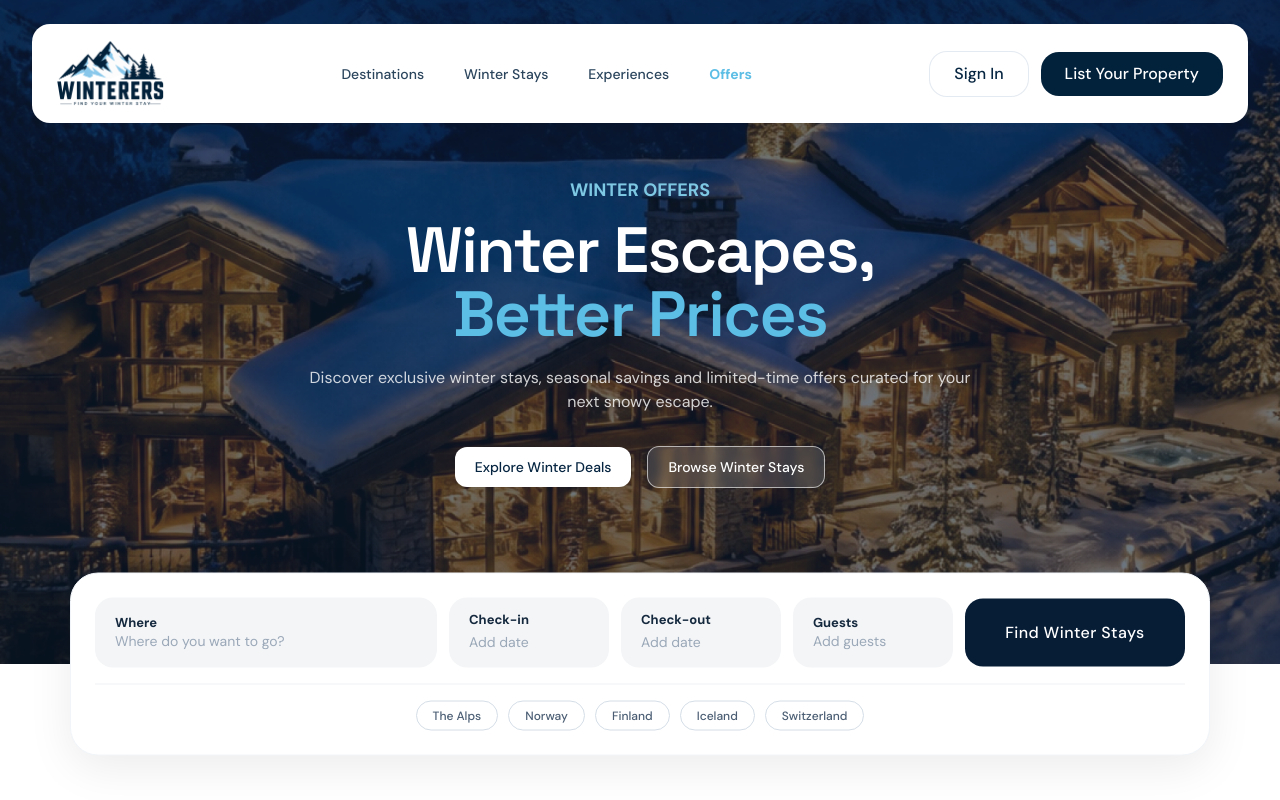
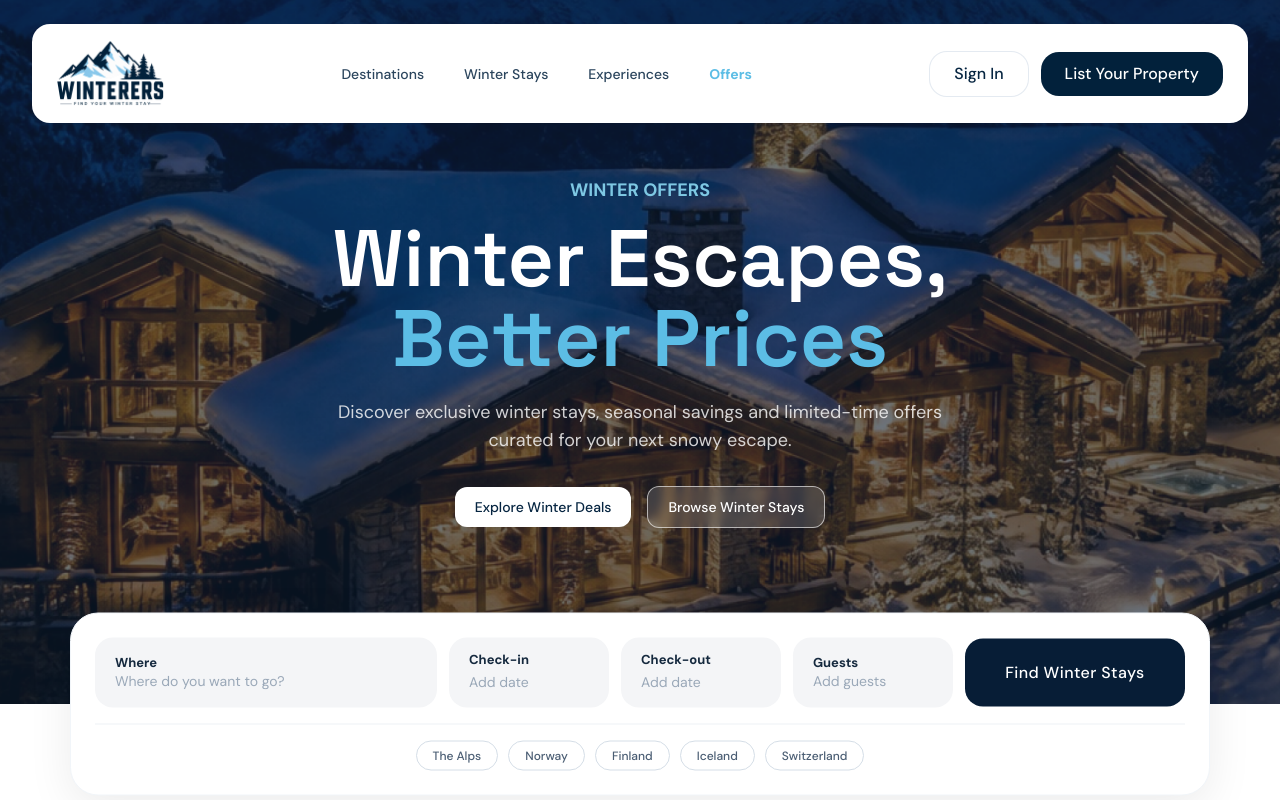
Before and after one commit to payalptoliya416/winterers, a React (Vite) app: page /offers in a window 1280 px wide. Shown: the top 800 px of the page. Built offline with nearby package versions, Linux system fonts and the light colour scheme.

Commit message:
changes updated

```diff
--- a/src/components/Hero.tsx
+++ b/src/components/Hero.tsx
@@ -40,7 +40,7 @@ export default function Hero({
           )}
 
           {typeof title === 'string' ? (
-            <h1 className="text-4xl font-semibold leading-[1.12] sm:text-5xl md:text-6xl lg:text-[64px] tracking-tight text-white">
+            <h1 className="text-4xl font-semibold leading-[1.12] sm:text-5xl md:text-6xl lg:text-[80px] text-white">
               {title}
               {accent && (
                 <>
@@ -50,13 +50,13 @@ export default function Hero({
               )}
             </h1>
           ) : (
-            <h1 className="text-4xl font-semibold leading-[1.12] sm:text-5xl md:text-6xl lg:text-[64px] tracking-tight text-white">
+            <h1 className="text-4xl font-semibold leading-[1.12] sm:text-5xl md:text-6xl lg:text-[80px] text-white">
               {title}
             </h1>
           )}
 
           {text && (
-            <p className="mx-auto mt-4 sm:mt-5 max-w-2xl text-xs sm:text-sm md:text-base leading-relaxed text-white/80">
+            <p className="mx-auto mt-4 sm:mt-5 max-w-2xl text-xs sm:text-sm md:text-lg leading-relaxed text-white/80">
               {text}
             </p>
           )}
--- a/src/pages/WinterStays.tsx
+++ b/src/pages/WinterStays.tsx
@@ -226,7 +226,7 @@ export default function WinterStays() {
               <span className="text-sky">Winter Stay</span>
             </h1>
 
-            <p className="mx-auto mt-4 sm:mt-5 max-w-2xl text-xs sm:text-sm md:text-base leading-relaxed text-white/80 font-normal">
+            <p className="mx-auto mt-4 sm:mt-5 max-w-2xl text-xs sm:text-sm md:text-lg leading-relaxed text-white/80 font-normal">
               Cabins, chalets, lodges and extraordinary winter properties across the world's most beautiful winter destinations.
             </p>
           </div>
```
